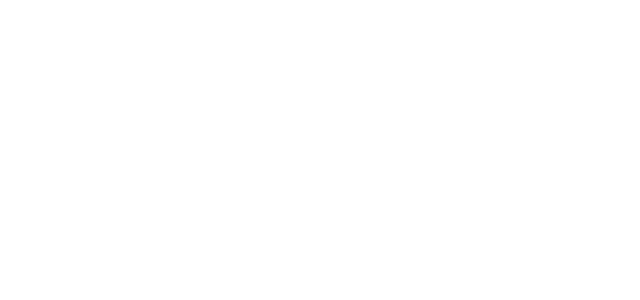
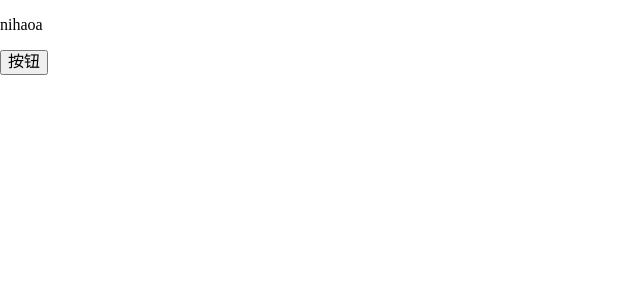
Before and after one commit to wswiselife/taskApplication, a Vue app: page / in a window 1280 px wide. Shown: the top 300 px of the page, without its empty margins (0-640 px from the left). Built offline with nearby package versions, Linux system fonts and the light colour scheme.

Commit message:
jsconfig + 别名配置完成

```diff
--- a/package.json
+++ b/package.json
@@ -13,6 +13,7 @@
     "vue": "^3.3.4"
   },
   "devDependencies": {
+    "@types/node": "^20.5.7",
     "@vitejs/plugin-vue": "^4.2.3",
     "vite": "^4.4.5"
   }
--- a/src/App.vue
+++ b/src/App.vue
@@ -2,7 +2,7 @@
  * @Author: ouyang 12731841+OuYangChilam@user.noreply.gitee.com
  * @Date: 2023-08-29 16:02:30
  * @LastEditors: ouyang 12731841+OuYangChilam@user.noreply.gitee.com
- * @LastEditTime: 2023-08-29 16:58:25
+ * @LastEditTime: 2023-08-29 17:08:12
  * @FilePath: \taskApplication\src\App.vue
  * @Description: 这是默认设置,请设置`customMade`, 打开koroFileHeader查看配置 进行设置: https://github.com/OBKoro1/koro1FileHeader/wiki/%E9%85%8D%E7%BD%AE
 -->
@@ -16,6 +16,9 @@
 -->
 <script setup></script>
 
-<template></template>
+<template>
+    <p>nihaoa</p>
+    <button>按钮</button>
+</template>
 
 <style scoped></style>
--- a/vite.config.js
+++ b/vite.config.js
@@ -1,7 +1,22 @@
-import { defineConfig } from 'vite'
-import vue from '@vitejs/plugin-vue'
+/*
+ * @Author: ouyang 12731841+OuYangChilam@user.noreply.gitee.com
+ * @Date: 2023-08-29 16:02:30
+ * @LastEditors: ouyang 12731841+OuYangChilam@user.noreply.gitee.com
+ * @LastEditTime: 2023-08-29 17:23:31
+ * @FilePath: \taskApplication\vite.config.js
+ * @Description: 这是默认设置,请设置`customMade`, 打开koroFileHeader查看配置 进行设置: https://github.com/OBKoro1/koro1FileHeader/wiki/%E9%85%8D%E7%BD%AE
+ */
+import { defineConfig } from "vite";
+import vue from "@vitejs/plugin-vue";
+import path from "path";
 
 // https://vitejs.dev/config/
 export default defineConfig({
-  plugins: [vue()],
-})
+    plugins: [vue()],
+    resolve: {
+        // 别名配hi
+        alias: {
+            "@": path.resolve(__dirname, "src"),
+        },
+    },
+});
```
Also changed, not shown: jsconfig.json (added, +13 -0 lines), 1 other file (tests, documents, lock files or other folders).
